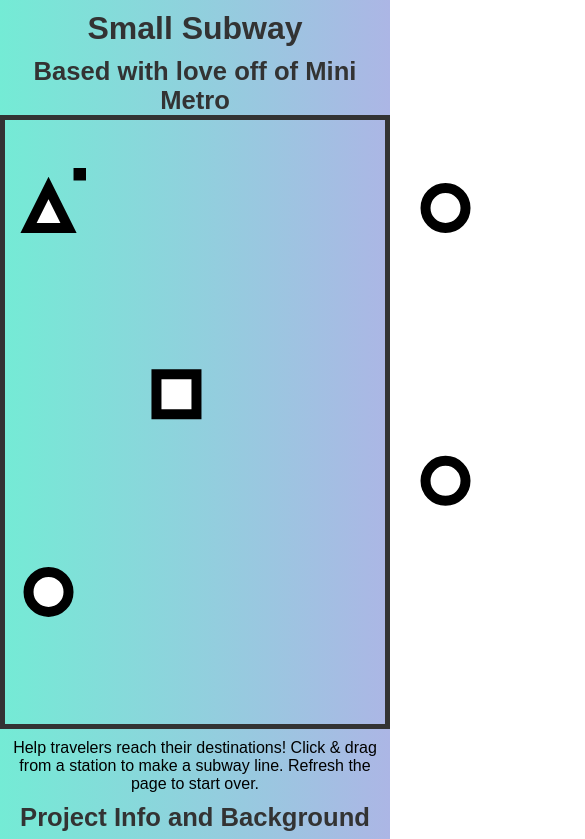
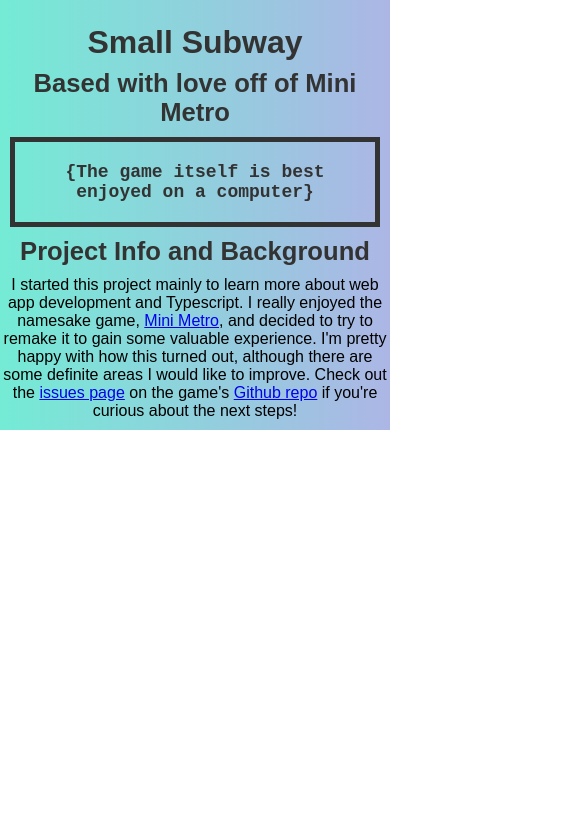
Before and after one commit to CalNightingale/MiniMetroClone, a website built with Parcel: page index.html in a window 390 px wide. Shown: the top 839 px of the page, 585 px wide, since content can reach past the window. Built offline with nearby package versions, Linux system fonts and the light colour scheme.

Commit message:
added some mobile styling

```diff
--- a/index.html
+++ b/index.html
@@ -11,11 +11,15 @@
 <body>
     <div id="background-wrapper">
         <h1>Small Subway</h1>
+
         <h2>Based with love off of Mini Metro</h2>
+
         <div id="gameCanvas"></div>
         <script type="module" defer src="./index.ts"></script>
 
-        <p> Help travelers reach their destinations!
+        <h2 id="mobileMessage">{The game itself is best enjoyed on a computer}</h2>
+
+        <p id="instructions"> Help travelers reach their destinations!
             Click & drag from a station to make a subway line.
             Refresh the page to start over.
         </p>
@@ -26,6 +30,8 @@
             I'm pretty happy with how this turned out, although there are some definite areas I would like to improve.
             Check out the <a href="https://github.com/CalNightingale/SmallSubway/issues">issues page</a> on the game's <a href="https://github.com/CalNightingale/SmallSubway">Github repo</a> if you're curious about the next steps!
         </p>
+
+
     </div>
 </body>
 </html>
--- a/stylesheet.css
+++ b/stylesheet.css
@@ -25,7 +25,8 @@ body, html {
 /* Style the title */
 h1 {
     text-align: center;
-    margin: 10px 10px;
+    margin-top:0.75em;
+    margin-bottom: 0.25em;
     font-size: 2em;
     color: #333;
 }
@@ -52,3 +53,37 @@ p {
     margin: 0;
     border: 5px solid #333;
 }
+
+
+/* Styles for mobile devices */
+@media only screen and (max-width: 768px) { /* Adjust the max-width as needed for your design */
+    #gameCanvas {
+        display: none; /* Hide the game canvas on smaller screens */
+    }
+
+    #instructions {
+        display: none;
+    }
+
+    #mobileMessage {
+        display: block; /* Show the mobile message */
+        text-align: center;
+        padding: 20px;
+        margin: 10px;
+        font-size: 18px; /* Adjust size as needed */
+        font-family: 'Courier New', Courier, monospace;
+        color: #333; /* Adjust color as needed */
+        border: 5px solid #333;
+    }
+}
+
+/* Styles for larger screens */
+@media only screen and (min-width: 769px) {
+    #mobileMessage {
+        display: none; /* Hide the message on larger screens */
+    }
+
+    #instructions {
+        display: block;
+    }
+}
```
